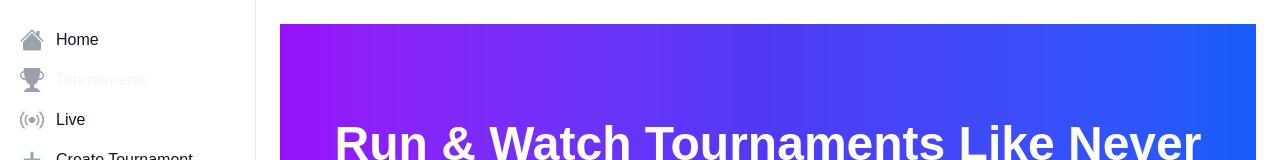
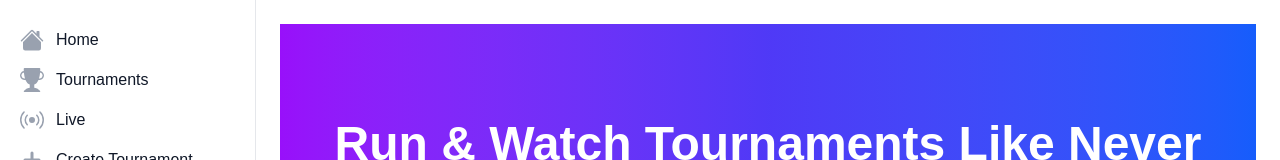
Before and after one commit to Maarten0162/tournament-site, a Next.js app: page / in a window 1280 px wide. Shown: the top 160 px of the page. Built offline with nearby package versions, Linux system fonts and the light colour scheme.

Commit message:
text fix

```diff
--- a/app/ui/sidenav.tsx
+++ b/app/ui/sidenav.tsx
@@ -31,7 +31,7 @@ export default function SideNav() {
               </p>
             </Link>
             <Link href="/tournaments">
-              <p className="flex items-center p-2 text-base font-normal text-gray-900 rounded-lg dark:text-gray-400 hover:bg-gray-100 dark:hover:bg-gray-700 group">
+              <p className="flex items-center p-2 text-base font-normal text-gray-900 rounded-lg dark:text-white hover:bg-gray-100 dark:hover:bg-gray-700 group">
                 <svg
                   aria-hidden="true"
                   className="w-6 h-6 text-gray-400 transition duration-75 dark:text-gray-400 group-hover:text-gray-900 dark:group-hover:text-white"
@@ -40,11 +40,12 @@ export default function SideNav() {
                   xmlns="http://www.w3.org/2000/svg"
                 >
                   <path d="M2.5.5A.5.5 0 0 1 3 0h10a.5.5 0 0 1 .5.5q0 .807-.034 1.536a3 3 0 1 1-1.133 5.89c-.79 1.865-1.878 2.777-2.833 3.011v2.173l1.425.356c.194.048.377.135.537.255L13.3 15.1a.5.5 0 0 1-.3.9H3a.5.5 0 0 1-.3-.9l1.838-1.379c.16-.12.343-.207.537-.255L6.5 13.11v-2.173c-.955-.234-2.043-1.146-2.833-3.012a3 3 0 1 1-1.132-5.89A33 33 0 0 1 2.5.5m.099 2.54a2 2 0 0 0 .72 3.935c-.333-1.05-.588-2.346-.72-3.935m10.083 3.935a2 2 0 0 0 .72-3.935c-.133 1.59-.388 2.885-.72 3.935" />
+
                 </svg>
-
-                <span className="ml-3 text-gray-100" >Tournaments</span>
+                <span className="ml-3">Tournaments</span>
               </p>
             </Link>
+
             <Link href="/tournaments">
               <p className="flex items-center p-2 text-base font-normal text-gray-900 rounded-lg dark:text-white hover:bg-gray-100 dark:hover:bg-gray-700 group">
                 <svg
```
